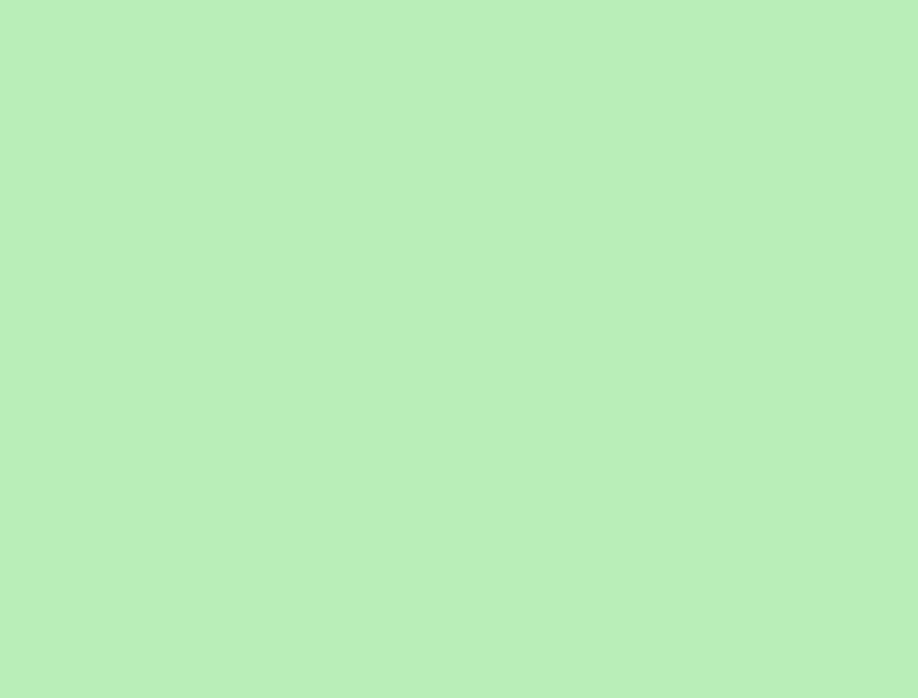
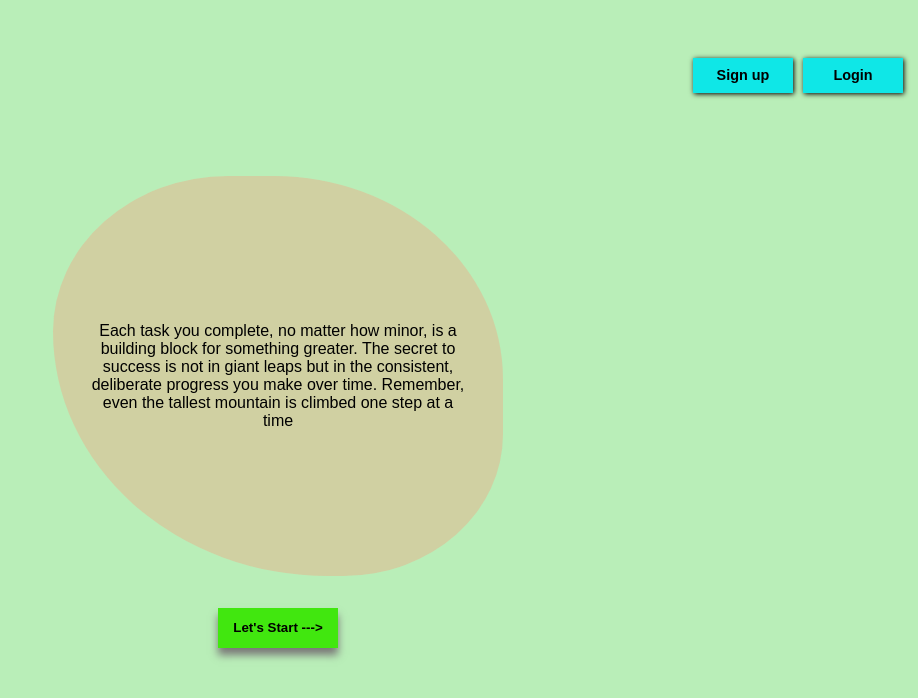
Before and after one commit to rabbihossainlhp/F_ToDo, a React (Vite) app in the folder Client/: page / in a window 1280 px wide. Before the commit this address had no page. Shown: the top 698 px of the page, without its empty margins (362-1280 px from the left). Built offline with nearby package versions, Linux system fonts and the light colour scheme.

Commit message:
added home-page simplicity

```diff
--- a/Client/src/App.jsx
+++ b/Client/src/App.jsx
@@ -5,6 +5,7 @@ import {BrowserRouter,Routes,Route} from "react-router-dom"
 import Taskboard from './components/Taskboard'
 import {ToastContainer,toast} from "react-toastify";
 import "react-toastify/ReactToastify.css";
+import Home from './pages/Home'
 
 
 function App() {
@@ -14,9 +15,10 @@ function App() {
     <ToastContainer/>
         <BrowserRouter>
           <Routes>
+            <Route path='/' element={<Home/>}/>
             <Route path='/signup' element={<Signup/>}/>
             <Route path='/login' element={<Login/>}/>
-            <Route path='/taskboard' element={<Taskboard/>}></Route>
+            <Route path='/taskboard' element={<Taskboard/>}/>
           </Routes>
         </BrowserRouter>
     </>
--- /dev/null
+++ b/Client/src/pages/Home.jsx
@@ -0,0 +1,37 @@
+import React from 'react';
+import "./pageStyle/HomePage.css";
+import { useNavigate } from 'react-router-dom';
+import { useEffect } from 'react';
+
+const Home = () => {
+
+    const navigate = useNavigate();
+
+        //if once login user then he can't back into previous signin/up page...
+        useEffect(()=>{
+            const Localtoken  = localStorage.getItem("token");
+            if(Localtoken){
+                navigate("/taskboard");
+            }
+        },[])
+
+    return (
+        <div>
+            <div className="signup-in">
+                <button onClick={()=>navigate("/signup")}>Sign up</button>
+                <button onClick={()=>navigate("/login")}>Login</button>
+            </div>
+
+            <div className="quotes">
+                <p>Each task you complete, no matter how minor, is a building block for something greater. The secret to success is not in giant leaps but in the consistent, deliberate progress you make over time. Remember, even the tallest mountain is climbed one step at a time</p>
+            </div>
+
+
+            <div className="startBtn">
+                <button onClick={()=>navigate("/signup")}>Let's Start ---> </button>
+            </div>
+        </div>
+    );
+};
+
+export default Home;
--- /dev/null
+++ b/Client/src/pages/pageStyle/HomePage.css
@@ -0,0 +1,77 @@
+.signup-in{
+    width: 100%;
+    height: 150px;
+    display: flex;
+    justify-content: end;
+    align-items: center;
+    padding-right: 15px;
+}
+.signup-in button{
+    width: 100px;
+    height: 35px;
+    border: none;
+    box-shadow: 1px 1px 5px black;
+    margin-left: 10px;
+    background-color: rgb(15, 231, 231);
+    font-weight: 700;
+    font-size: 0.9rem;
+    cursor: pointer;
+}
+
+.quotes{
+    width: 450px;
+    height: 400px;
+    position: relative;
+    left: 50%;
+    margin-top: 2%;
+    transform: translateX(-50%);
+    background-color: rgba(223, 191, 150, 0.616);
+    text-align: center;
+    align-content: center;
+    transition: animation 0.5s ease-in-out;
+    padding: 0 35px;
+    animation: rediusLoop infinite 15s ease-in-out
+}
+
+.startBtn{
+    width: 100%;
+    text-align: center;
+    align-content: center;
+    margin-top: 2.5%;
+}
+
+.startBtn button{
+    width: 120px;
+    height: 40px;
+    cursor: pointer;
+    border: none;
+    background-color: rgb(65, 231, 15);
+    box-shadow: 0 7px 8px rgb(122, 120, 120);
+    font-weight: 700;
+}
+
+
+
+
+@keyframes rediusLoop{
+    0%{
+        border-radius: 100% 40% 30% 30% ;
+    }
+
+    25%{
+        border-radius: 60% 100% 20% 90% ;
+    }
+
+    50%{
+        border-radius: 60% 50% 100% 100% ;
+    }
+
+    75%{
+        border-radius: 85% 65% 30% 100% ;
+    }
+
+    100%{
+        border-radius: 30% 40% 40% 75%;
+    }
+
+}
```
